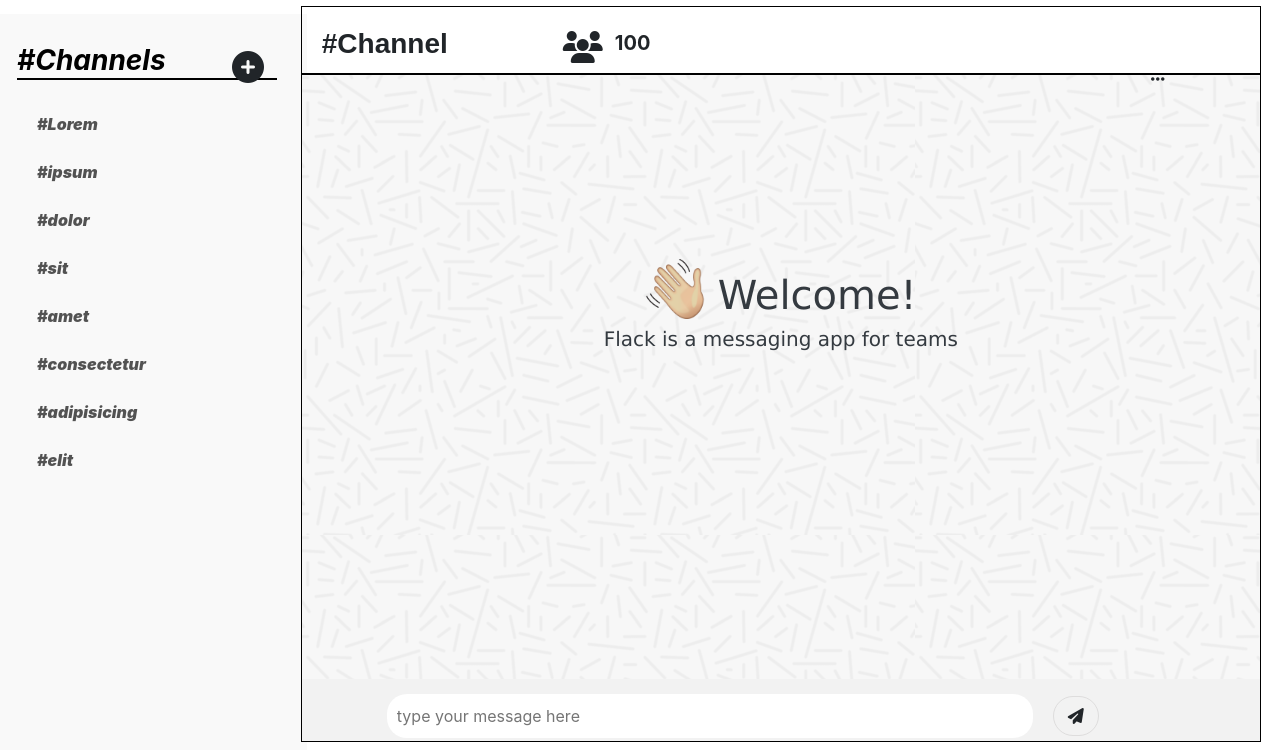
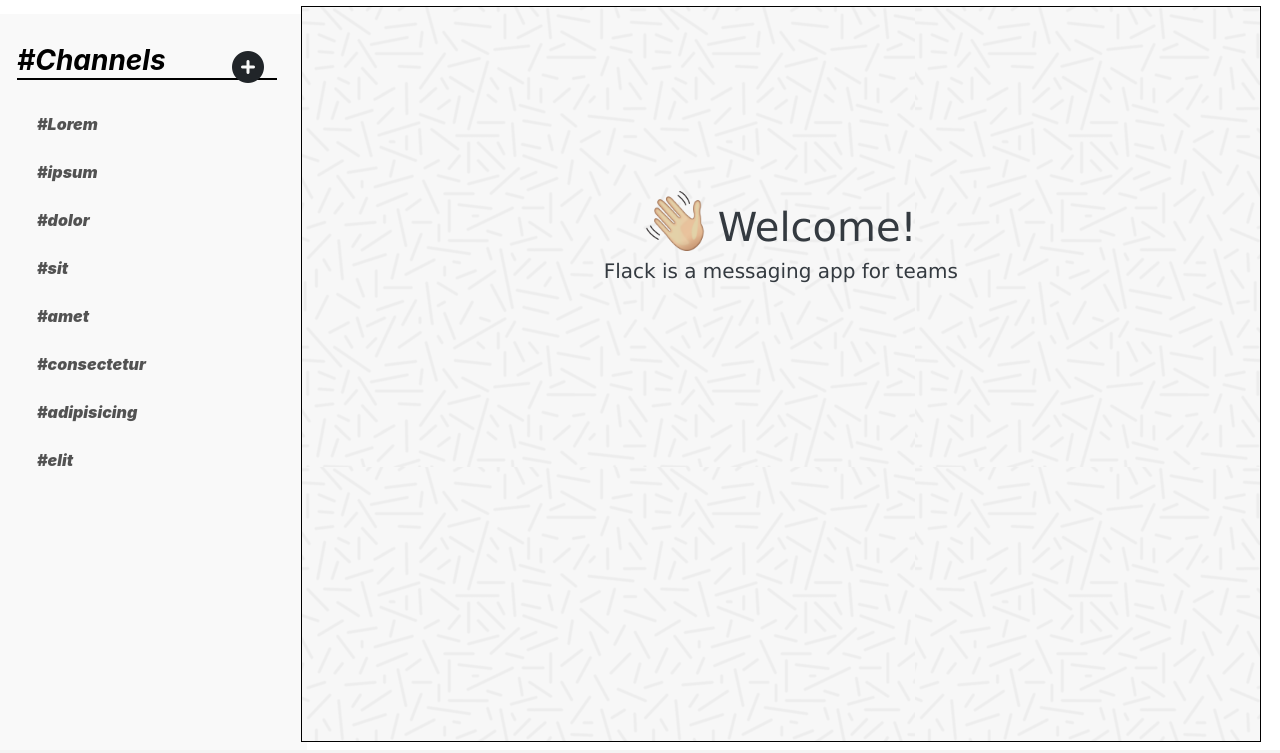
Before and after one commit to inomesh/Flack, a Flask app: template templates/chat2.html in a window 1280 px wide. Shown: the part 56-809 px from the top of the page. Run offline with Flask 2, Linux system fonts and the light colour scheme; the template is opened without the code that fills it: most values are stand-ins (such as "Sample title", 1, 10 or a date in 2020); some libraries are stand-ins or nearby versions.

Commit message:
landing Chat-Page and some extra's done
includes:-  landing Chat-page, changed submit buttons names from submit to sign_up/in,  extra's exit channel functionality.   fixes:-  clearing messsages not deleting from other users object is done.

```diff
--- a/one.csv
+++ b/one.csv
@@ -15,3 +15,4 @@
 Amit ,Kumar,imamit,b'$2b$12$IhyWqTCDM3DeGZCL/mJq9eb/TqxQyOl9mOJR5YTKOuhZHPR.iX7vq'
 madhuri,kumari,madhuri,b'$2b$12$BDg/J8LRifZc0x4RP/NK8.WusjszbIVVrbMEy3d2WuSVpo1k1H3vW'
 Lucifer,hacker,lucifer,b'$2b$12$/kSplzFc5Lfvro6ZswSJMOX.fPus9U0Yfu8Aok4ipSTKEluuPNKP2'
+Dani,Daniels,danidaniels  ,b'$2b$12$1EwuvtnwontQ21JmmNvosOa9XmtYplXENelTLnIY1MsflolNCybq6'
--- a/static/css/chat.css
+++ b/static/css/chat.css
@@ -43,7 +43,7 @@
 
 .btm {
     width: 100%;
-    height: 62px;
+    height: 76px;
     background-color: rgb(242, 242, 242);
     padding: 0px 75px;
     position: absolute;
--- a/static/js/socket.js
+++ b/static/js/socket.js
@@ -59,12 +59,7 @@
     // receiving the Object from the flask server
     socket.on('sending back', obj=> {
 
-        if (obj['channel'] === document.querySelector('#channelName').textContent ) {
-
-// ----------------------------------------------------------------------------------------------------
-
         // storing data into localStorage
-
         var dict = JSON.parse(localStorage.getItem('users'))
 
         // checking if user actually exist into localStorage or not
@@ -83,16 +78,10 @@
             let i = searchChannelIndex(dict,obj.Username,obj.channel)
             if (i === -1) {
                 createChannel(dict,obj.Username,obj.channel)
-                    // updateNewMessage(dict,obj.Username,obj.channel,obj.data)
                 console.log('channel created and updated');
             }
-                // } else {
-                //     updateNewMessage(dict,obj.Username,obj.channel,obj.data)
-                //     console.log('updation done')
 
-                // }
             updateNewMessage(dict,obj.Username,obj.channel,obj.data)
-                console.log('updation done')
 
 
         } else {    //this will run if user doesn't exist in localStorage
@@ -113,15 +102,12 @@
 
         }
 
-            // updating localStorage
-            localStorage.setItem('users',JSON.stringify(dict))
 
 
+        //condition for appearance
+        if (obj['channel'] === document.querySelector('#channelName').textContent ) {
 
 
-
-
-// --------------------------------------------------------------------------------------------------
             // using function for appending data into chatbox
             messageAppend(obj.Username,obj.data)
 
@@ -131,9 +117,41 @@
 
             scroll();
 
-        } else {
-            console.table(obj)
+        } else {    //this will execute if, both user's ain't in the same channel window, but logged in.
+
+        var sidebarListItem = document.querySelector('#ulist').children     //this gives the object containing all the list of sidebar.
+
+
+        for (const key in sidebarListItem) {
+            if (sidebarListItem[key].textContent === obj['channel'] ) {
+
+                var count;
+                if (sidebarListItem[key].childNodes[0].childNodes[1]) {
+                    count = Number(sidebarListItem[key].childNodes[0].childNodes[1].textContent)
+                    sidebarListItem[key].childNodes[0].childNodes[1].remove()
+                    console.log('inside if', sidebarListItem[key].childNodes[0].childNodes[1].textContent);
+                }else{
+                    count = 0
+                    console.log('inside else',count);
                 }
+                count++;
+                let span = document.createElement('span')
+                span.setAttribute('class','badge badge-primary badge-pill')
+                span.style = "margin-left: 75%;"
+                span.textContent = count
+                sidebarListItem[key].childNodes[0].append(span)
+
+
+            }
+        }
+
+
+
+
+        }
+
+        // updating localStorage
+        localStorage.setItem('users',JSON.stringify(dict))
 
         });
 
--- a/templates/chat2.html
+++ b/templates/chat2.html
@@ -13,8 +13,6 @@
 {% endblock %}
 
 {% block body %}
-
-<div class="chatWindow">
 
 <div class="row">
 
@@ -93,7 +91,7 @@
 
     <div class="col-md-9 main container-fluid">
 
-        <div class="head">
+        <div class="head" hidden>
           <div class="row">
 
             <!-- channel Name -->
@@ -108,7 +106,7 @@
                 <h5 class="mx-1 font-weight-bold p-1 channelUsers">100</h5>
               </span>
 
-                <!-- search box -->
+                <!--inChat search box -->
               <div class="collapse" id="inChatSearch">
                 <div class="search-chat text-center" style="display: block ruby; margin: -25px 120px;">
 
@@ -131,7 +129,7 @@
                 <li><a class="dropdown-item" data-toggle="collapse" href="#inChatSearch">Search</a></li>
                 <li><a class="dropdown-item" data-toggle="collapse" href="#channelWallpaper">wallpaper</a></li>
                 <li class="dropdown-item btn" id="clearMessages" role="button">Clear messages</li>
-                <li><a class="dropdown-item" data-toggle="collapse" href="#exitChannel">Exit channel</a></li>
+                <li class="dropdown-item btn" id="exitChannel" role="button">Exit channel</li>
                 <li><a class="dropdown-item border-top" data-toggle="collapse" href="#channelAbout">About</a></li>
 
               </ul>
@@ -144,7 +142,7 @@
         </div>
 
 
-        <div class="body bg-white" style="vertical-align: middle; background-image: url(../static/images/texture.png);">
+        <div class="body bg-white" style="vertical-align: middle; background-image: url(../static/images/texture.png); height: 100%;">
 
 
           <section class="text-center text-dark font-weight-bolder" style="margin: 20% 20%;">
@@ -302,7 +300,7 @@
 
 
         <!-- Submit button-->
-        <div class="btm" id="btm">
+        <div class="btm" id="btm" hidden>
             <form id="form">
                 <input id="input" placeholder="type your message here" autocomplete="off" type="text" required/>
                 <button class="submit btn" id="submit_button" type="submit"><i class="fas fa-paper-plane"></i></button>
@@ -316,7 +314,6 @@
 </div>
 
 
-</div>
 
 <!--
   STRUCTURE
@@ -348,8 +345,20 @@
 
     function chatboxheader(event){
 
+    // changing visibility of head and bottom from hidden to show.
+    document.querySelector('.head').removeAttribute('hidden')
+    document.querySelector('.btm').removeAttribute('hidden')
 
+
+
+
+    //now condition
     if (event.target !== event.currentTarget) {
+
+      //cheking for new-message badge, if yes then deleting it.
+      if(event.target.childNodes[1]){
+         event.target.childNodes[1].remove()
+      }
 
       let name = event.target.textContent     //name = channel Name
       document.querySelector('.head-h3').textContent = name
@@ -484,7 +493,6 @@
     const channelName = document.querySelector('#channelName').textContent
     var dict = JSON.parse(localStorage.getItem('users'))
     for (const key in dict) {
-      if (key === userName) {
         // array of objects
         let index = dict[key].findIndex(function(ele,index){
                     return ele[channelName]
@@ -502,7 +510,6 @@
         }
 
 
-      }
     }
 
 
@@ -547,4 +554,49 @@
 
 
 </script>
+
+
+<!-- EXIT Channel -->
+<script>
+
+
+  var li = document.getElementById('exitChannel')
+
+  li.addEventListener('click',()=>{
+    var dict = JSON.parse(localStorage.getItem('users'))
+    var channelList = JSON.parse(localStorage.getItem('channelList'))
+    var channelName = document.querySelector('#channelName').textContent  //.slice(1)
+    if (confirm("You'll loose all of your data\n once you exit from the channel.")) {
+
+        for (const userName in dict) {
+
+          var index = dict[userName].findIndex(function(ele,index){
+          return ele[channelName]
+        })
+
+        if (index !== -1) {
+
+            //deleting channel from users of localStorage file.
+          let newDict = dict[userName].filter(channel => dict[userName].indexOf(channel) !== index )
+          dict[userName] = newDict
+
+        }
+
+        }
+        // var userName    = sessionStorage.getItem('username')
+        //now deleting it from channelList of localStorage file
+          let newChannelList = channelList.filter(channel => channel !== channelName.slice(1))
+
+          //now updating the localStorage
+          localStorage.setItem('users',JSON.stringify(dict))
+          localStorage.setItem('channelList',JSON.stringify(newChannelList))
+
+          //refreshing the window
+          window.location.reload()
+
+      };
+
+  })
+
+</script>
 {% endblock %}
--- a/templates/create_user.html
+++ b/templates/create_user.html
@@ -58,7 +58,7 @@
             </small>
           </div>
           <!-- Channel_Name -->
-          <div class="form-group">
+          <div class="form-group" hidden>
             <label for="channel_name" class="text-dark">Channel Name</label>
             <input type="text" id="channel_name" class="form-control border-top-0 border-right-0 border-left-0 border-bottom border-primary" placeholder="#Channel_Name" autocomplete="off">
             <small class="form-text text-muted">Your password must starts with <strong>#</strong> and should be 6-20 characters long, contain letters and numbers, and must not contain spaces, special characters or emoji.</small>
@@ -70,7 +70,7 @@
             <label for="checkbox" class="form-check-label"> Accept our terms &amp; conditions </label>
           </div>
           <div class="form-group mt-3">
-            <button type="submit" class="btn btn-outline-primary form-control">Submit</button>
+            <button type="submit" class="btn btn-outline-primary form-control">Sign up</button>
           </div>
 
           <!-- login button -->
--- a/templates/login.html
+++ b/templates/login.html
@@ -29,7 +29,7 @@
 
             <!-- Submit Button -->
             <div class="form-group">
-            <button onclick="pressed()" type="submit" class="btn btn-outline-primary form-control">Submit</button>
+            <button onclick="pressed()" type="submit" class="btn btn-outline-primary form-control">Sign in</button>
             </div>
 
             <hr/>
```
Lines whose indentation alone changed are shown as unchanged.
